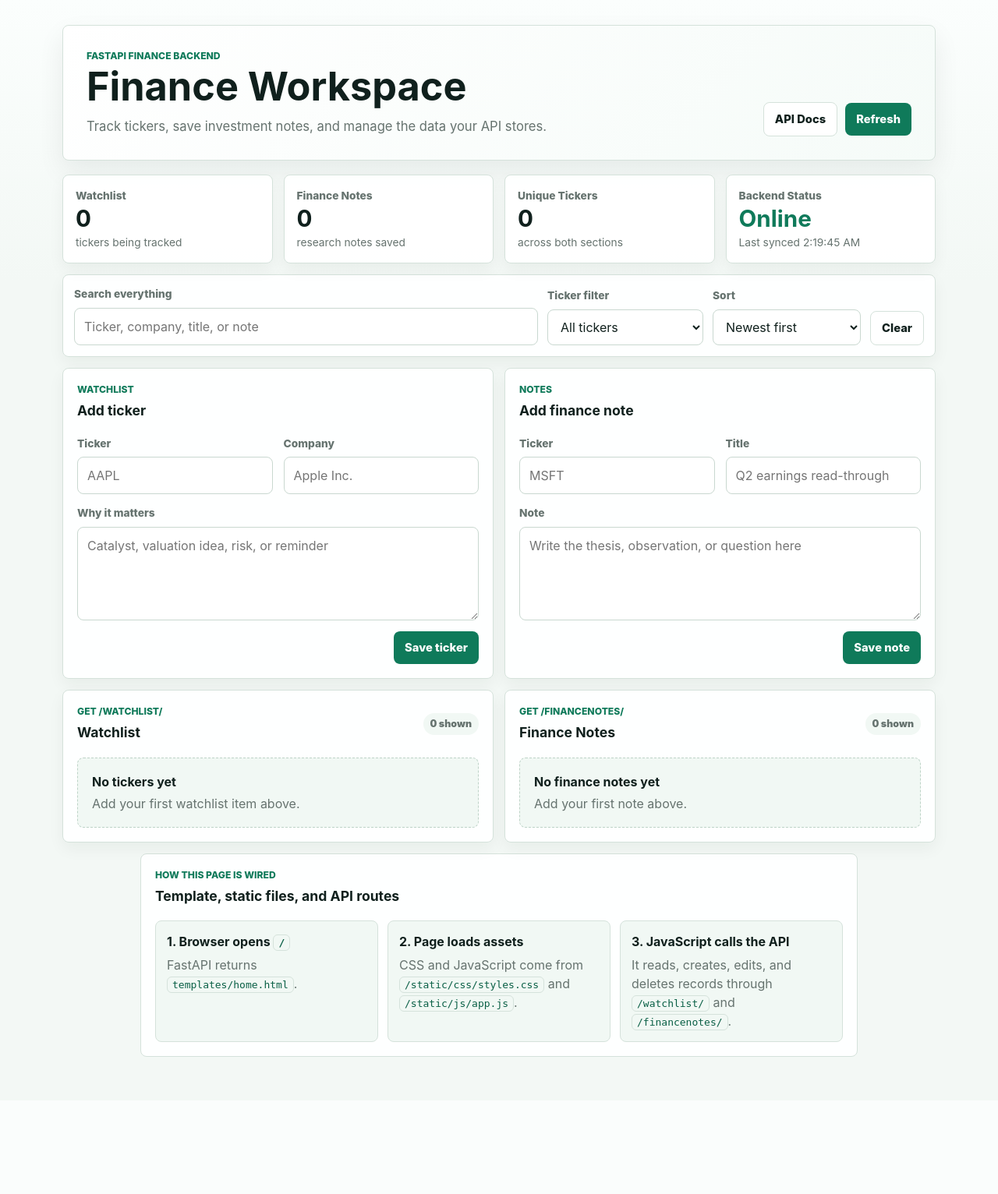
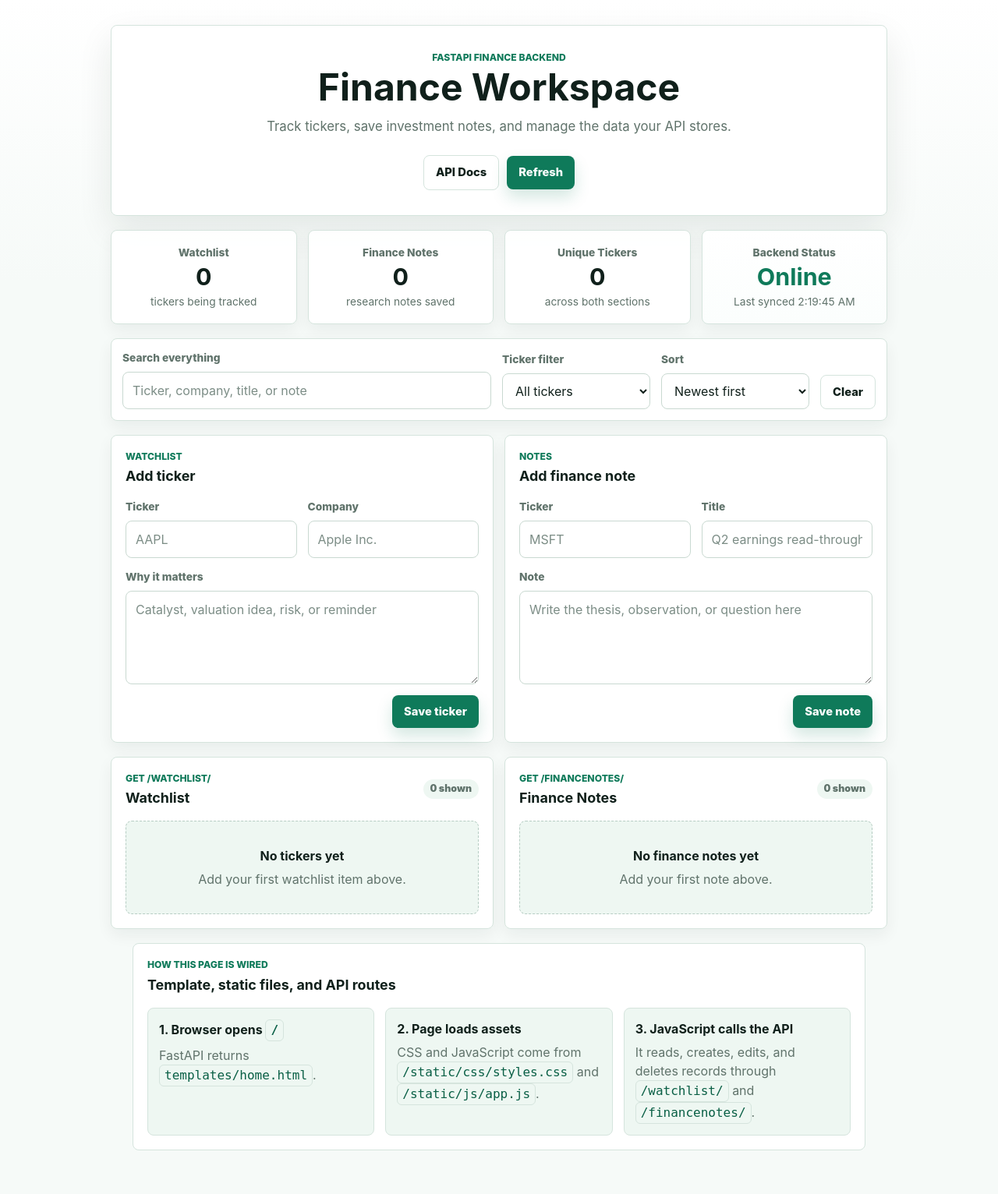
Before and after one commit to siddhartxts/fastapi-with-frontend, a FastAPI app: page / in a window 1280 px wide. Shown: the whole page at 78% size. Before the commit the page ends 1356 px from the top, so only its background shows below. Run offline with FastAPI, Linux system fonts and the light colour scheme; data that the repository does not hold is empty.

Commit message:
css again

```diff
--- a/static/css/styles.css
+++ b/static/css/styles.css
@@ -1,45 +1,76 @@
 :root {
-    --bg: #f3f8f5;
+    color-scheme: light;
+    --page-bg: #f6faf8;
     --surface: #ffffff;
-    --surface-soft: #f1f8f4;
-    --ink: #10201d;
-    --muted: #66736f;
-    --line: #d5e2db;
+    --surface-muted: #eef7f2;
+    --surface-raised: #fbfefd;
+    --text: #10201b;
+    --text-muted: #60736b;
+    --text-soft: #7c8d86;
+    --border: #d5e4dd;
+    --border-strong: #b7cdc4;
     --accent: #0f7a5a;
-    --accent-strong: #095f45;
-    --accent-soft: #dff4eb;
+    --accent-hover: #095f45;
+    --accent-soft: #ddf4ea;
     --danger: #b42318;
     --danger-soft: #fde8e5;
-    --warning: #926200;
-    --shadow: 0 14px 34px rgba(16, 32, 29, 0.07);
-    --shadow-soft: 0 8px 20px rgba(16, 32, 29, 0.05);
+    --warning: #8a5a00;
+    --focus-ring: rgba(15, 122, 90, 0.2);
+    --shadow-sm: 0 8px 20px rgba(16, 32, 27, 0.06);
+    --shadow-md: 0 18px 45px rgba(16, 32, 27, 0.09);
+    --shadow-lg: 0 28px 70px rgba(16, 32, 27, 0.28);
     --radius: 8px;
-    --page-max: 1120px;
-    --page-gutter: 24px;
+    --container: 1060px;
+    --gutter: clamp(14px, 3vw, 32px);
+    --space-1: 6px;
+    --space-2: 10px;
+    --space-3: 14px;
+    --space-4: 18px;
+    --space-5: 24px;
+    --space-6: 32px;
 }
 
-* {
+*,
+*::before,
+*::after {
     box-sizing: border-box;
 }
 
 html {
     min-height: 100%;
+    scroll-behavior: smooth;
+    text-size-adjust: 100%;
+    width: 100%;
 }
 
 body {
+    display: flex;
+    justify-content: center;
     margin: 0;
-    min-height: 100%;
-    background: linear-gradient(180deg, #fbfefd 0%, var(--bg) 360px);
-    color: var(--ink);
+    min-height: 100vh;
+    overflow-x: hidden;
+    width: 100%;
+    background:
+        linear-gradient(180deg, #ffffff 0, var(--page-bg) 360px),
+        var(--page-bg);
+    color: var(--text);
     font-family: Inter, ui-sans-serif, system-ui, -apple-system, BlinkMacSystemFont, "Segoe UI", sans-serif;
     line-height: 1.5;
+}
+
+body,
+button,
+input,
+select,
+textarea {
+    font: 400 1rem/1.5 Inter, ui-sans-serif, system-ui, -apple-system, BlinkMacSystemFont, "Segoe UI", sans-serif;
 }
 
 button,
 input,
 select,
 textarea {
-    font: inherit;
+    color: inherit;
 }
 
 button {
@@ -58,60 +89,80 @@ p {
     margin-top: 0;
 }
 
+h1,
+h2,
+h3 {
+    color: var(--text);
+    letter-spacing: 0;
+}
+
 h1 {
-    font-size: clamp(2.05rem, 4vw, 3.15rem);
-    letter-spacing: 0;
-    line-height: 0.98;
-    margin-bottom: 14px;
+    font-size: 3rem;
+    line-height: 1;
+    margin-bottom: var(--space-3);
 }
 
 h2 {
-    font-size: 1.1rem;
+    font-size: 1.12rem;
+    line-height: 1.25;
     margin-bottom: 0;
 }
 
 h3 {
     font-size: 1rem;
-    margin-bottom: 8px;
+    line-height: 1.35;
+    margin-bottom: var(--space-2);
 }
 
 code {
-    background: var(--surface-soft);
-    border: 1px solid var(--line);
+    background: var(--surface-muted);
+    border: 1px solid var(--border);
     border-radius: 6px;
-    color: var(--accent-strong);
-    padding: 2px 6px;
+    color: var(--accent-hover);
+    display: inline-block;
+    padding: 1px 6px;
+}
+
+::selection {
+    background: var(--accent-soft);
+    color: var(--accent-hover);
 }
 
 .app-shell {
-    margin: 0 auto;
-    max-width: var(--page-max);
-    padding: 32px 0 56px;
-    width: calc(100% - (var(--page-gutter) * 2));
+    display: grid;
+    gap: var(--space-4);
+    margin-inline: auto;
+    max-width: var(--container);
+    padding: var(--space-6) var(--gutter) 56px;
+    width: 100%;
+}
+
+main {
+    display: grid;
+    gap: var(--space-4);
 }
 
 .topbar {
-    align-items: flex-end;
-    background:
-        linear-gradient(135deg, rgba(255, 255, 255, 0.96), rgba(245, 251, 248, 0.96)),
-        var(--surface);
-    border: 1px solid var(--line);
+    align-items: center;
+    background: rgba(255, 255, 255, 0.94);
+    border: 1px solid var(--border);
     border-radius: var(--radius);
-    box-shadow: var(--shadow);
-    display: flex;
-    gap: 24px;
-    justify-content: space-between;
-    margin-bottom: 18px;
-    padding: 30px;
+    box-shadow: var(--shadow-md);
+    display: grid;
+    gap: var(--space-5);
+    justify-items: center;
+    padding: var(--space-6);
+    text-align: center;
+    width: 100%;
 }
 
 .topbar-copy {
-    max-width: 680px;
+    max-width: 720px;
 }
 
 .topbar-copy p:last-child {
-    color: var(--muted);
-    font-size: 1.04rem;
+    color: var(--text-muted);
+    font-size: 1.05rem;
     margin-bottom: 0;
 }
 
@@ -125,14 +176,18 @@ code {
 
 .topbar-actions {
     flex-wrap: wrap;
-    gap: 10px;
-    justify-content: flex-end;
+    gap: var(--space-2);
+    justify-content: center;
 }
 
 .panel-heading {
-    gap: 16px;
+    gap: var(--space-3);
     justify-content: space-between;
-    margin-bottom: 18px;
+    margin-bottom: var(--space-4);
+}
+
+.panel-heading > div {
+    min-width: 0;
 }
 
 .eyebrow {
@@ -152,9 +207,16 @@ code {
     font-size: 0.92rem;
     font-weight: 800;
     justify-content: center;
-    min-height: 40px;
-    padding: 10px 14px;
-    transition: background 160ms ease, color 160ms ease, transform 160ms ease, border-color 160ms ease;
+    min-height: 42px;
+    padding: 10px 15px;
+    transition:
+        background-color 160ms ease,
+        border-color 160ms ease,
+        box-shadow 160ms ease,
+        color 160ms ease,
+        transform 160ms ease;
+    user-select: none;
+    white-space: nowrap;
 }
 
 .button:hover {
@@ -163,29 +225,39 @@ code {
 
 .button:disabled {
     cursor: not-allowed;
-    opacity: 0.55;
+    opacity: 0.58;
     transform: none;
+}
+
+.button:focus-visible,
+input:focus-visible,
+select:focus-visible,
+textarea:focus-visible {
+    outline: 3px solid var(--focus-ring);
+    outline-offset: 2px;
 }
 
 .primary-button {
     background: var(--accent);
+    box-shadow: 0 10px 20px rgba(15, 122, 90, 0.18);
     color: #ffffff;
 }
 
 .primary-button:hover {
-    background: var(--accent-strong);
+    background: var(--accent-hover);
 }
 
 .secondary-button,
 .subtle-button {
     background: var(--surface);
-    border: 1px solid var(--line);
-    color: var(--ink);
+    border: 1px solid var(--border);
+    color: var(--text);
 }
 
 .secondary-button:hover,
 .subtle-button:hover {
-    background: var(--surface-soft);
+    background: var(--surface-muted);
+    border-color: var(--border-strong);
 }
 
 .danger-button {
@@ -204,37 +276,45 @@ code {
     padding: 0;
 }
 
+.text-button:hover {
+    color: var(--accent-hover);
+    transform: none;
+}
+
 .summary-grid,
 .entry-grid,
 .records-grid {
     display: grid;
-    gap: 14px;
+    gap: var(--space-3);
+    width: 100%;
 }
 
 .summary-grid {
     grid-template-columns: repeat(4, minmax(0, 1fr));
-    margin-bottom: 14px;
 }
 
 .metric-card,
 .panel {
     background: rgba(255, 255, 255, 0.96);
-    border: 1px solid var(--line);
+    border: 1px solid var(--border);
     border-radius: var(--radius);
-    box-shadow: var(--shadow-soft);
+    box-shadow: var(--shadow-sm);
 }
 
 .metric-card {
+    align-items: center;
     display: flex;
     flex-direction: column;
-    gap: 5px;
-    min-height: 112px;
-    padding: 16px;
+    gap: var(--space-1);
+    justify-content: center;
+    min-height: 118px;
+    padding: var(--space-4);
+    text-align: center;
 }
 
 .metric-card strong {
-    color: var(--ink);
-    font-size: 1.85rem;
+    color: var(--text);
+    font-size: 1.9rem;
     line-height: 1;
 }
 
@@ -243,13 +323,17 @@ code {
 .record-date,
 .record-id,
 label span {
-    color: var(--muted);
+    color: var(--text-muted);
     font-size: 0.86rem;
 }
 
 .metric-label,
 label span {
     font-weight: 800;
+}
+
+.status-card {
+    background: linear-gradient(180deg, #ffffff 0, var(--surface-raised) 100%);
 }
 
 .status-text.success {
@@ -267,36 +351,51 @@ label span {
 .control-bar {
     align-items: end;
     background: rgba(255, 255, 255, 0.96);
-    border: 1px solid var(--line);
+    border: 1px solid var(--border);
     border-radius: var(--radius);
-    box-shadow: var(--shadow-soft);
+    box-shadow: var(--shadow-sm);
     display: grid;
-    gap: 12px;
-    grid-template-columns: minmax(220px, 1fr) minmax(150px, 200px) minmax(150px, 190px) auto;
-    margin-bottom: 14px;
-    padding: 14px;
+    gap: var(--space-3);
+    grid-template-columns: minmax(240px, 1fr) minmax(150px, 190px) minmax(150px, 190px) auto;
+    justify-content: center;
+    padding: var(--space-3);
+    width: 100%;
 }
 
 label {
     display: flex;
     flex-direction: column;
     gap: 7px;
+    min-width: 0;
+    text-align: left;
 }
 
 input,
 select,
 textarea {
     background: #ffffff;
-    border: 1px solid #c9d8d0;
+    border: 1px solid #c9d9d1;
     border-radius: var(--radius);
-    color: var(--ink);
+    min-width: 0;
     outline: 0;
     padding: 11px 12px;
+    transition:
+        border-color 160ms ease,
+        box-shadow 160ms ease;
     width: 100%;
 }
 
+input::placeholder,
+textarea::placeholder {
+    color: var(--text-soft);
+}
+
+select {
+    appearance: auto;
+}
+
 textarea {
-    min-height: 104px;
+    min-height: 108px;
     resize: vertical;
 }
 
@@ -304,22 +403,27 @@ input:focus,
 select:focus,
 textarea:focus {
     border-color: var(--accent);
-    box-shadow: 0 0 0 3px rgba(15, 122, 90, 0.14);
+    box-shadow: 0 0 0 3px var(--focus-ring);
 }
 
 .entry-grid,
 .records-grid {
     grid-template-columns: repeat(2, minmax(0, 1fr));
-    margin-bottom: 14px;
 }
 
 .panel {
-    padding: 18px;
+    min-width: 0;
+    padding: var(--space-4);
+}
+
+.record-form {
+    display: flex;
+    flex-direction: column;
 }
 
 .form-grid {
     display: grid;
-    gap: 14px;
+    gap: var(--space-3);
     grid-template-columns: repeat(2, minmax(0, 1fr));
 }
 
@@ -328,13 +432,13 @@ textarea:focus {
 }
 
 .form-footer {
-    gap: 12px;
+    gap: var(--space-3);
     justify-content: space-between;
-    margin-top: 14px;
+    margin-top: var(--space-3);
 }
 
 .message {
-    color: var(--muted);
+    color: var(--text-muted);
     margin: 0;
     min-height: 24px;
 }
@@ -350,7 +454,8 @@ textarea:focus {
 }
 
 .records-panel {
-    min-width: 0;
+    display: flex;
+    flex-direction: column;
 }
 
 .count-pill,
@@ -359,89 +464,99 @@ textarea:focus {
     display: inline-flex;
     font-size: 0.78rem;
     font-weight: 900;
-    padding: 5px 9px;
+    line-height: 1;
+    padding: 6px 9px;
 }
 
 .count-pill {
-    background: var(--surface-soft);
-    color: var(--muted);
+    background: var(--surface-muted);
+    color: var(--text-muted);
 }
 
 .ticker-badge {
     background: var(--accent-soft);
-    color: var(--accent-strong);
+    color: var(--accent-hover);
 }
 
 .record-list {
     display: grid;
-    gap: 12px;
+    gap: var(--space-3);
 }
 
 .record-card {
     background: #ffffff;
-    border: 1px solid var(--line);
+    border: 1px solid var(--border);
     border-radius: var(--radius);
-    padding: 14px;
+    padding: var(--space-3);
+}
+
+.record-card h3 {
+    overflow-wrap: anywhere;
 }
 
 .record-top-row {
     align-items: center;
     display: flex;
-    gap: 10px;
+    gap: var(--space-2);
     justify-content: space-between;
-    margin-bottom: 12px;
+    margin-bottom: var(--space-3);
 }
 
 .record-body {
-    color: #33423e;
-    margin-bottom: 14px;
+    color: #31413a;
+    margin-bottom: var(--space-3);
     overflow-wrap: anywhere;
     white-space: pre-wrap;
 }
 
 .record-date {
     display: block;
-    margin-bottom: 12px;
+    margin-bottom: var(--space-3);
 }
 
 .record-actions {
     flex-wrap: wrap;
-    gap: 8px;
+    gap: var(--space-2);
+    justify-content: center;
 }
 
 .empty-state {
-    align-items: flex-start;
-    background: var(--surface-soft);
-    border: 1px dashed #bdd3c7;
+    align-items: center;
+    background: var(--surface-muted);
+    border: 1px dashed var(--border-strong);
     border-radius: var(--radius);
-    color: var(--muted);
+    color: var(--text-muted);
     display: flex;
     flex-direction: column;
-    gap: 4px;
-    padding: 18px;
+    gap: var(--space-1);
+    justify-content: center;
+    min-height: 120px;
+    padding: var(--space-4);
+    text-align: center;
 }
 
 .empty-state strong {
-    color: var(--ink);
+    color: var(--text);
 }
 
 .api-panel {
     box-shadow: none;
-    margin: 0 auto;
-    max-width: 920px;
+    justify-self: center;
+    max-width: 940px;
+    width: 100%;
 }
 
 .api-flow {
     display: grid;
-    gap: 12px;
+    gap: var(--space-3);
     grid-template-columns: repeat(3, minmax(0, 1fr));
 }
 
 .api-flow div {
-    background: var(--surface-soft);
-    border: 1px solid var(--line);
+    background: var(--surface-muted);
+    border: 1px solid var(--border);
     border-radius: var(--radius);
-    padding: 14px;
+    padding: var(--space-3);
 }
 
 .api-flow strong,
@@ -449,50 +564,60 @@ textarea:focus {
     display: block;
 }
 
+.api-flow strong {
+    overflow-wrap: anywhere;
+}
+
 .api-flow span {
-    color: var(--muted);
-    margin-top: 6px;
+    color: var(--text-muted);
+    margin-top: var(--space-1);
 }
 
 .detail-dialog {
     border: 0;
     border-radius: var(--radius);
-    box-shadow: 0 28px 70px rgba(16, 32, 29, 0.28);
-    color: var(--ink);
+    box-shadow: var(--shadow-lg);
+    color: var(--text);
+    max-height: min(720px, calc(100vh - 32px));
     max-width: 640px;
+    overflow: auto;
     padding: 0;
     width: min(calc(100% - 32px), 640px);
 }
 
 .detail-dialog::backdrop {
-    background: rgba(16, 32, 29, 0.42);
+    background: rgba(16, 32, 27, 0.42);
 }
 
 .dialog-header {
     align-items: center;
-    border-bottom: 1px solid var(--line);
+    border-bottom: 1px solid var(--border);
     display: flex;
-    gap: 16px;
+    gap: var(--space-3);
     justify-content: space-between;
-    padding: 18px;
+    padding: var(--space-4);
+}
+
+.dialog-header form {
+    margin: 0;
 }
 
 .dialog-body {
     display: grid;
-    gap: 10px;
-    padding: 18px;
+    gap: var(--space-2);
+    padding: var(--space-4);
 }
 
 .detail-row {
-    border: 1px solid var(--line);
+    border: 1px solid var(--border);
     border-radius: var(--radius);
     display: grid;
-    gap: 5px;
+    gap: var(--space-1);
     padding: 12px;
 }
 
 .detail-row span {
-    color: var(--muted);
+    color: var(--text-muted);
     font-size: 0.82rem;
     font-weight: 800;
 }
--- a/templates/home.html
+++ b/templates/home.html
@@ -4,7 +4,7 @@
     <meta charset="UTF-8">
     <meta name="viewport" content="width=device-width, initial-scale=1.0">
     <title>Finance Workspace</title>
-    <link rel="stylesheet" href="{{ url_for('static', path='/css/styles.css') }}">
+    <link rel="stylesheet" href="{{ url_for('static', path='/css/styles.css') }}?v=layout-2">
 </head>
 <body>
     <div class="app-shell">
```
Also changed, not shown: other parts of static/css/styles.css (+64 -11 lines).
